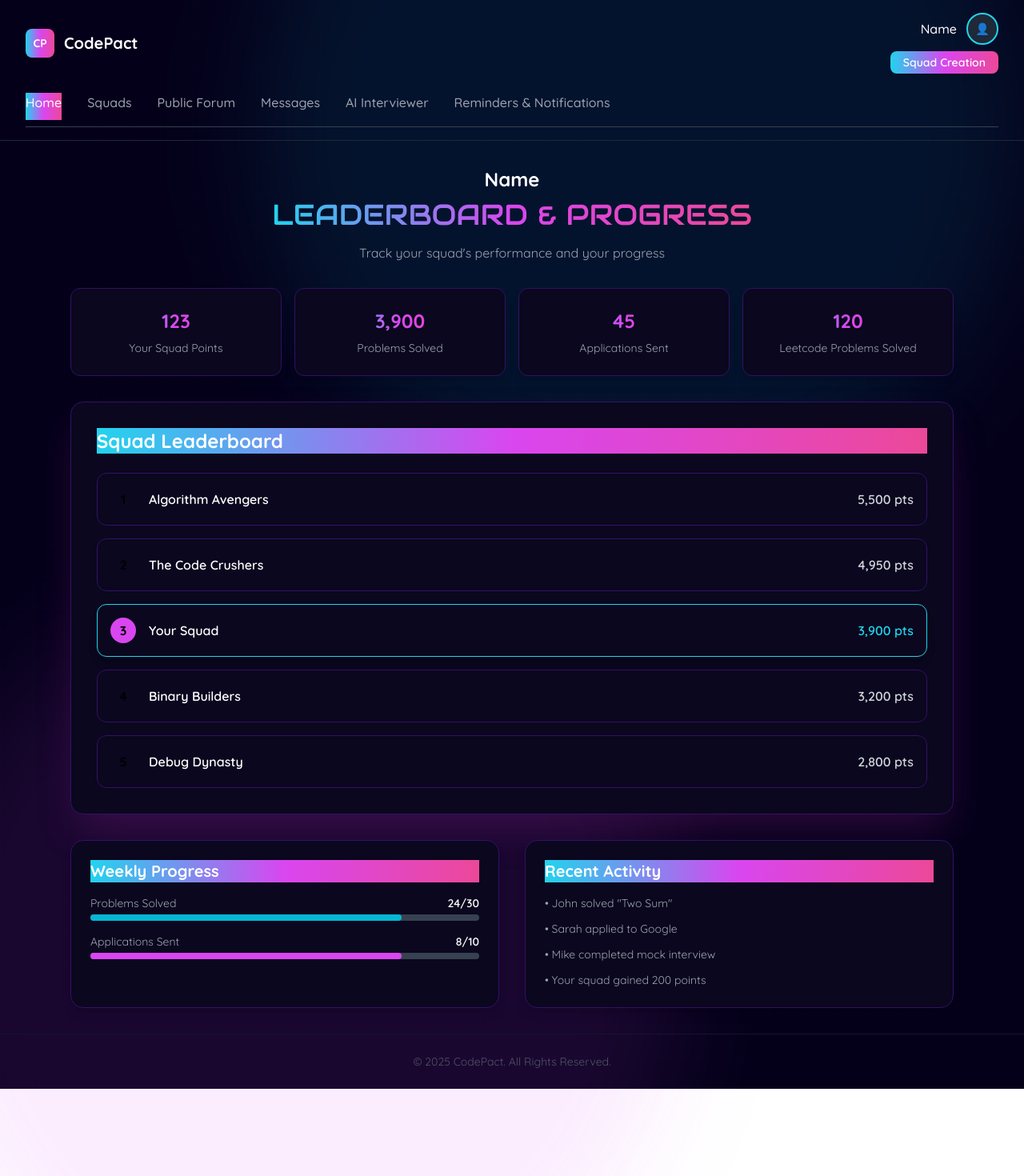
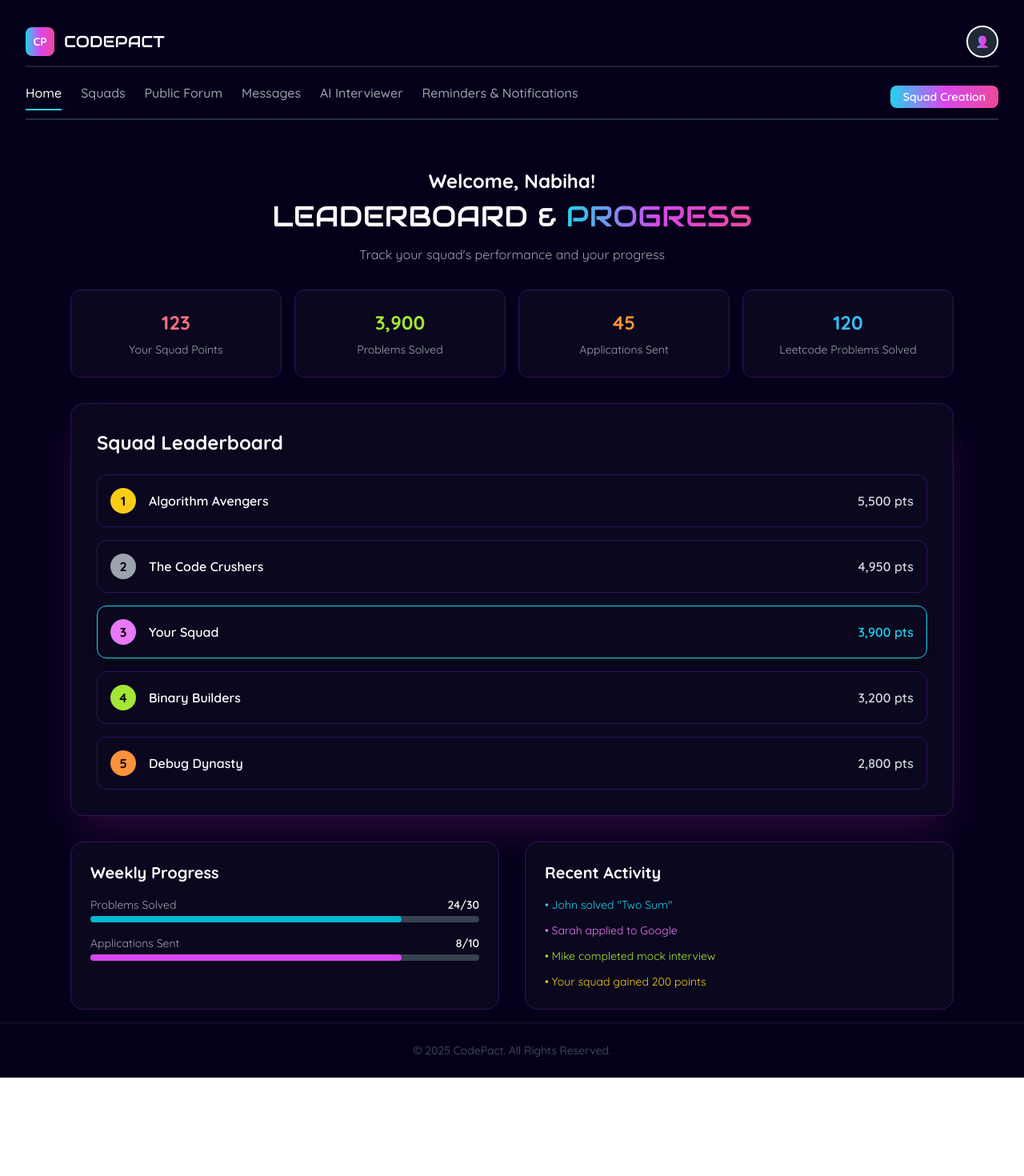
Before and after one commit to acm-projects/CodePact, a React (Vite) app: page /leaderboard in a window 1280 px wide. Shown: the top 1470 px of the page at 80% size. After the commit the page ends 1347 px from the top, so only its background shows below. Built offline with nearby package versions, Linux system fonts and the light colour scheme.

Commit message:
Designed Welcome, CreateAccount, Congratulations, Login, Leaderboard

```diff
--- a/src/pages/Leaderboard.jsx
+++ b/src/pages/Leaderboard.jsx
@@ -25,47 +25,40 @@ export default function Leaderboard() {
 
   return (
     <div className={`min-h-screen relative ${BACKGROUND_COLOR} text-white font-quicksand`}>
-      {/* Grid overlay and neon glows */}
+      {/* Grid overlay */}
       <GridOverlay />
-      <div className="absolute top-[-20rem] left-1/4 w-[60rem] h-[60rem] bg-cyan-500/10 rounded-full blur-3xl pointer-events-none"></div>
-      <div className="absolute bottom-[-20rem] right-1/3 w-[60rem] h-[60rem] bg-fuchsia-500/10 rounded-full blur-3xl pointer-events-none"></div>
 
       {/* Header */}
-      <header className="relative z-10 bg-transparent border-b border-gray-800 py-4 px-8">
-        <div className="max-w-7xl mx-auto">
-          <div className="flex justify-between items-center mb-6">
-            {/* Logo */}
+      <header className="relative z-10 bg-transparent py-8 px-0">
+        <div className="max-w-7xl mx-auto px-8">
+          {/* Top Row */}
+          <div className="flex justify-between items-center mb-6 relative">
             <div className="flex items-center space-x-3">
-              <div className={`w-9 h-9 ${ACCENT_GRADIENT} rounded-lg flex items-center justify-center shadow-lg`}>
+              <div className={`w-9 h-9 ${ACCENT_GRADIENT} rounded-lg flex items-center justify-center`}>
                 <span className="font-bold text-white text-sm">CP</span>
               </div>
-              <span className="font-bold text-xl text-white">CodePact</span>
+              <span className="text-xl font-audiowide text-white">CODEPACT</span>
             </div>
 
-            {/* User Info */}
-            <div className="flex flex-col items-end space-y-2">
-              <div className="flex items-center space-x-3">
-                <span className="text-white font-medium">Name</span>
-                <div className="w-10 h-10 bg-gray-800 rounded-full flex items-center justify-center border-2 border-cyan-400">
-                  <span className="text-white font-bold text-sm">👤</span>
-                </div>
-              </div>
-              <button className={`${ACCENT_GRADIENT} text-white font-semibold px-4 py-1 rounded-lg transition-all duration-200 text-sm shadow-md hover:brightness-110`}>
-                Squad Creation
-              </button>
+            {/* Profile Icon */}
+            <div className="w-10 h-10 bg-gray-800 rounded-full flex items-center justify-center border-2 border-white">
+              <span className={`font-bold text-sm bg-clip-text text-transparent ${ACCENT_GRADIENT}`}>👤</span>
             </div>
+
+            {/* Divider below logo/profile */}
+            <div className="absolute bottom-[-12px] left-0 w-full h-[2px] bg-gray-700 opacity-50"></div>
           </div>
 
-          {/* Navigation Tabs */}
-          <div className="flex items-center border-b border-gray-700 pb-2">
-            <div className="flex space-x-8">
+          {/* Tabs Row */}
+          <div className="flex justify-between items-center mt-8 mb-6 relative">
+            <div className="flex space-x-6">
               {tabs.map((tab) => (
                 <button
                   key={tab}
                   onClick={() => handleTabClick(tab)}
                   className={`relative font-medium transition-colors duration-200 pb-2 border-b-2 ${
                     activeTab === tab
-                      ? `text-white border-transparent after:absolute after:-bottom-1 after:left-0 after:w-full after:h-1 after:rounded-full ${ACCENT_GRADIENT}`
+                      ? "text-white border-b-cyan-400"
                       : "text-gray-400 hover:text-white border-transparent"
                   }`}
                 >
@@ -73,42 +66,43 @@ export default function Leaderboard() {
                 </button>
               ))}
             </div>
+
+            <button
+              className={`${ACCENT_GRADIENT} text-white font-semibold px-4 py-1 rounded-lg transition-all duration-200 text-sm shadow-md hover:brightness-110`}
+            >
+              Squad Creation
+            </button>
+
+            {/* Divider below tabs */}
+            <div className="absolute bottom-[-12px] left-0 w-full h-[2px] bg-gray-700 opacity-70"></div>
           </div>
         </div>
       </header>
 
+      {/* Leaderboard Section */}
+      <main className="max-w-6xl mx-auto px-6 py-4 relative z-10">
+        <div className="mb-8 text-center">
+          <h1 className="text-2xl font-bold mb-2 text-white">Welcome, Nabiha!</h1>
+          <h2 className="text-4xl font-audiowide mb-4">
+            <span>LEADERBOARD & </span>
+            <span className={`bg-clip-text text-transparent ${ACCENT_GRADIENT}`}>PROGRESS</span>
+          </h2>
+          <p className="text-gray-400">Track your squad's performance and your progress</p>
+        </div>
 
-
-
-        {/* Leaderboard Title Section */}
-      <main className="max-w-6xl mx-auto px-6 py-8 relative z-10">
-
-<div className="mb-8 text-center">
-  <h1 className="text-2xl font-bold mb-2 text-white">Name</h1>
-  <h2 className="text-4xl font-audiowide mb-4">
-    <span className={`bg-clip-text text-transparent ${ACCENT_GRADIENT}`}>
-      LEADERBOARD & PROGRESS
-    </span>
-  </h2>
-  <p className="text-gray-400">
-    Track your squad's performance and your progress
-  </p>
-</div>
-
-
-        {/* Stats Grid */}
+        {/* Stats Grid with subtle pops of color */}
         <div className="grid grid-cols-2 md:grid-cols-4 gap-4 mb-8">
           {[
-            { label: "Your Squad Points", value: 123 },
-            { label: "Problems Solved", value: 3900 },
-            { label: "Applications Sent", value: 45 },
-            { label: "Leetcode Problems Solved", value: 120 },
+            { label: "Your Squad Points", value: 123, color: "text-rose-400" },
+            { label: "Problems Solved", value: 3900, color: "text-lime-400" },
+            { label: "Applications Sent", value: 45, color: "text-orange-400" },
+            { label: "Leetcode Problems Solved", value: 120, color: "text-sky-400" },
           ].map((stat, i) => (
             <div
               key={i}
               className={`${FEATURE_BG} ${BORDER_COLOR} border rounded-xl p-6 text-center shadow-lg hover:shadow-cyan-500/10 transition-shadow duration-200`}
             >
-              <div className={`text-2xl font-bold bg-clip-text text-transparent ${ACCENT_GRADIENT} mb-2`}>
+              <div className={`text-2xl font-bold mb-2 ${stat.color}`}>
                 {stat.value.toLocaleString()}
               </div>
               <div className="text-gray-400 text-sm">{stat.label}</div>
@@ -118,11 +112,11 @@ export default function Leaderboard() {
 
         {/* Squad Leaderboard */}
         <div className={`${FEATURE_BG} ${BORDER_COLOR} border rounded-2xl p-8 mb-8 shadow-2xl shadow-fuchsia-900/40`}>
-          <h3 className={`text-2xl font-bold mb-6 ${ACCENT_GRADIENT}`}>Squad Leaderboard</h3>
+          <h3 className="text-2xl font-bold mb-6 text-white">Squad Leaderboard</h3>
           <div className="space-y-4">
-            <LeaderboardEntry rank={1} name="Algorithm Avengers" points="5,500 pts" color="yellow-500" />
+            <LeaderboardEntry rank={1} name="Algorithm Avengers" points="5,500 pts" color="yellow-400" />
             <LeaderboardEntry rank={2} name="The Code Crushers" points="4,950 pts" color="gray-400" />
-            <LeaderboardEntry rank={3} name="Your Squad" points="3,900 pts" color="fuchsia-500" highlight />
+            <LeaderboardEntry rank={3} name="Your Squad" points="3,900 pts" color="fuchsia-400" highlight />
             <LeaderboardEntry rank={4} name="Binary Builders" points="3,200 pts" color="gray-400" />
             <LeaderboardEntry rank={5} name="Debug Dynasty" points="2,800 pts" color="gray-400" />
           </div>
@@ -131,18 +125,18 @@ export default function Leaderboard() {
         {/* Progress & Activity */}
         <div className="grid md:grid-cols-2 gap-8">
           <div className={`${FEATURE_BG} ${BORDER_COLOR} border rounded-2xl p-6 shadow-lg`}>
-            <h4 className={`text-xl font-bold mb-4 ${ACCENT_GRADIENT}`}>Weekly Progress</h4>
+            <h4 className="text-xl font-bold mb-4 text-white">Weekly Progress</h4>
             <ProgressBar label="Problems Solved" value={24} max={30} color="cyan" />
             <ProgressBar label="Applications Sent" value={8} max={10} color="fuchsia" />
           </div>
 
           <div className={`${FEATURE_BG} ${BORDER_COLOR} border rounded-2xl p-6 shadow-lg`}>
-            <h4 className={`text-xl font-bold mb-4 ${ACCENT_GRADIENT}`}>Recent Activity</h4>
-            <div className="space-y-3 text-gray-400 text-sm">
-              <div>• John solved "Two Sum"</div>
-              <div>• Sarah applied to Google</div>
-              <div>• Mike completed mock interview</div>
-              <div>• Your squad gained 200 points</div>
+            <h4 className="text-xl font-bold mb-4 text-white">Recent Activity</h4>
+            <div className="space-y-3 text-sm">
+              <div className="text-cyan-400">• John solved "Two Sum"</div>
+              <div className="text-fuchsia-400">• Sarah applied to Google</div>
+              <div className="text-lime-400">• Mike completed mock interview</div>
+              <div className="text-yellow-400">• Your squad gained 200 points</div>
             </div>
           </div>
         </div>
@@ -155,6 +149,28 @@ export default function Leaderboard() {
 
 // --- Subcomponents ---
 function LeaderboardEntry({ rank, name, points, color, highlight = false }) {
+  // Rank circle colors
+  let rankColor;
+  switch (rank) {
+    case 1:
+      rankColor = "bg-yellow-400"; // Gold
+      break;
+    case 2:
+      rankColor = "bg-gray-400"; // Silver
+      break;
+    case 3:
+      rankColor = "bg-fuchsia-400"; // Bronze/Pink
+      break;
+    case 4:
+      rankColor = "bg-lime-400"; // Green
+      break;
+    case 5:
+      rankColor = "bg-orange-400"; // Orange
+      break;
+    default:
+      rankColor = "bg-cyan-400"; // Default pop color
+  }
+
   return (
     <div
       className={`flex items-center justify-between border rounded-xl p-4 transition-colors duration-200 ${
@@ -164,9 +180,11 @@ function LeaderboardEntry({ rank, name, points, color, highlight = false }) {
       }`}
     >
       <div className="flex items-center space-x-4">
-        <div className={`w-8 h-8 bg-${color} rounded-full flex items-center justify-center text-black font-bold`}>
+        {/* Rank Circle */}
+        <div className={`w-8 h-8 rounded-full flex items-center justify-center ${rankColor} text-black font-bold`}>
           {rank}
         </div>
+
         <div>
           <div className="font-semibold text-white">{name}</div>
         </div>
```
